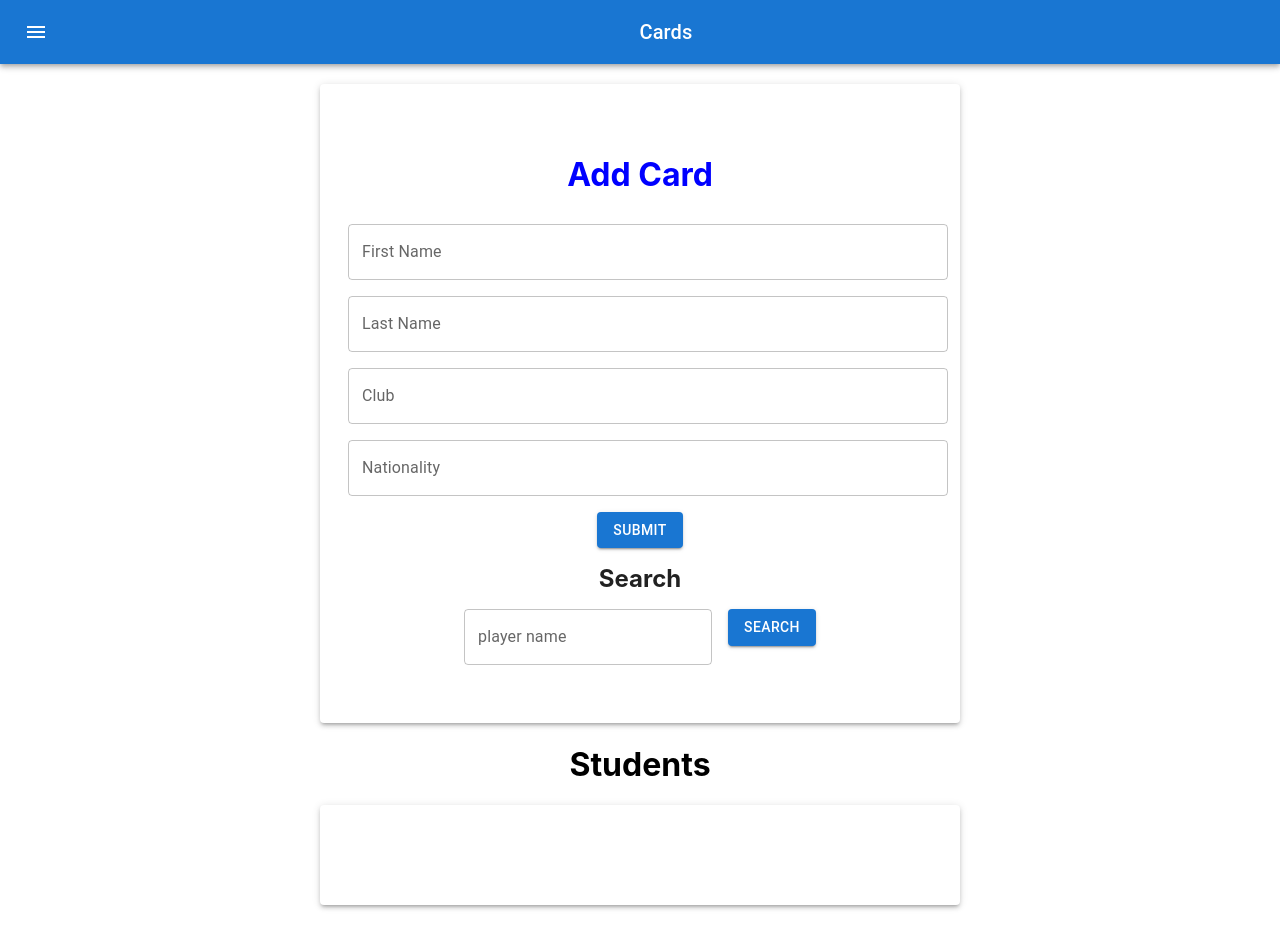
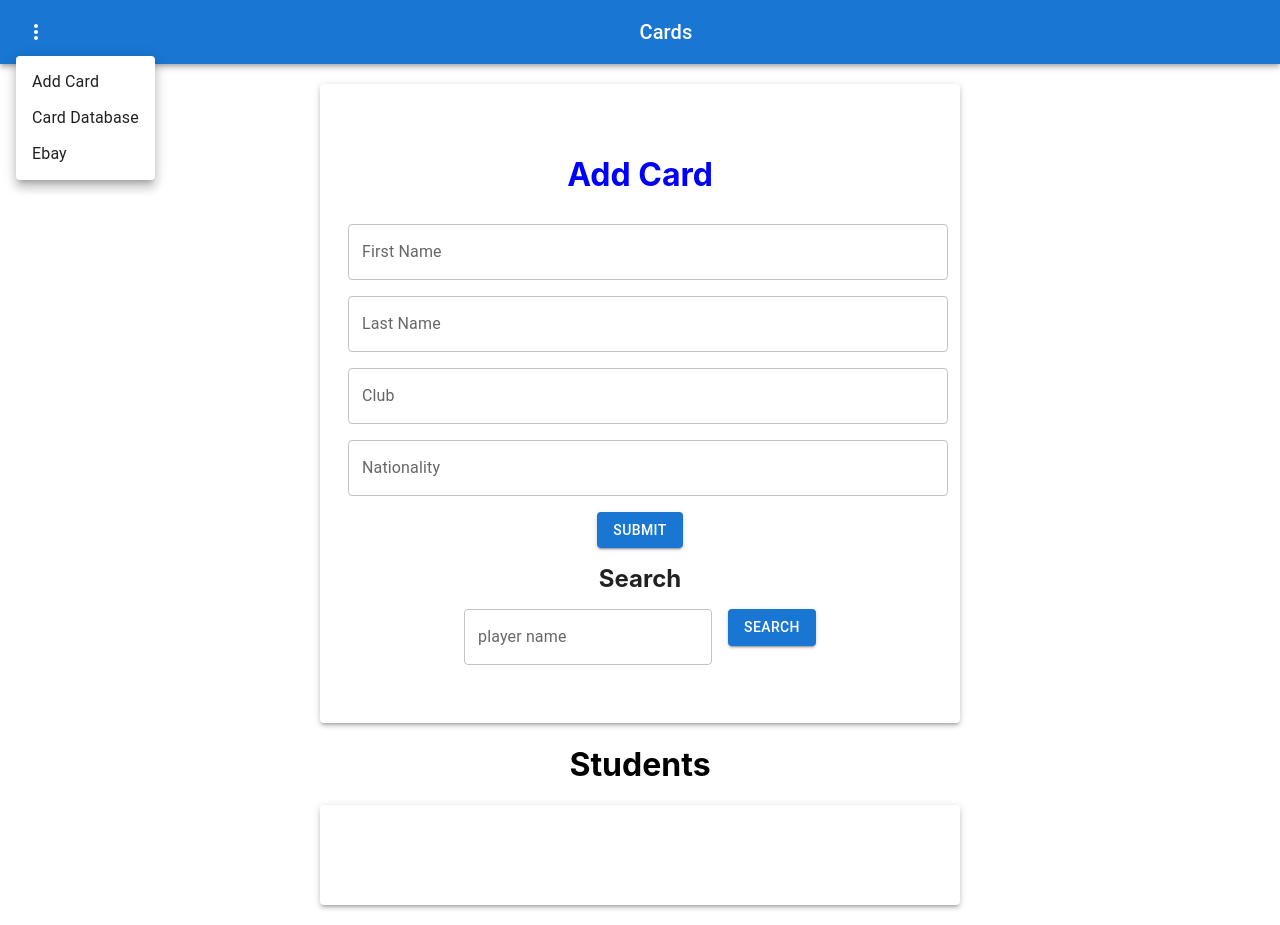
Before and after one commit to TheAnthonyCarrera/SoccerCardApp, a React (Create React App) app in the folder cardfrontend/: page / in a window 1280 px wide. Both pictures are taken after a click on the button "menu". Built offline with nearby package versions, Linux system fonts and the light colour scheme.

Commit message:
update appbar.js

```diff
--- a/cardfrontend/src/components/Appbar.js
+++ b/cardfrontend/src/components/Appbar.js
@@ -4,9 +4,27 @@ import Box from '@mui/material/Box';
 import Toolbar from '@mui/material/Toolbar';
 import Typography from '@mui/material/Typography';
 import IconButton from '@mui/material/IconButton';
-import MenuIcon from '@mui/icons-material/Menu';
+//import MenuIcon from '@mui/icons-material/Menu';
+import Menu from '@mui/material/Menu';
+import MenuItem from '@mui/material/MenuItem';
+import MoreVertIcon from '@mui/icons-material/MoreVert';
 
 export default function Appbar() {
+  const [anchorE1, setAnchorE1] = React.useState(null);
+
+  const handleMenuOpen = (event) => {
+
+    setAnchorE1(event.currentTarget);
+  }
+
+  const handleMenuClose = () => {
+    setAnchorE1(null);
+  };
+
+  const handleOption3Click = (url) => {
+    window.location.href = "https://www.ebay.ca/";
+    (handleMenuClose());
+  }
   return (
     <Box sx={{ flexGrow: 1 }}>
         <AppBar position="static">
@@ -17,8 +35,9 @@ export default function Appbar() {
                   color="inherit"
                   aria-label="menu"
                   sx={{ mr: 2 }}
+                  onClick={handleMenuOpen}
                 >
-            <MenuIcon />
+                  <MoreVertIcon />
                 </IconButton>
                   <Typography variant="h6" component="div" sx={{ flexGrow: 1 }}>
                     Cards
@@ -26,6 +45,18 @@ export default function Appbar() {
 
             </Toolbar>
         </AppBar>
+      <Menu
+        anchorEl={anchorE1}
+        open={Boolean(anchorE1)}
+        onClose={handleMenuClose} // Call handleMenuClose when Menu is closed
+      >
+        <MenuItem onClick={handleMenuClose}>Add Card</MenuItem>
+        <MenuItem onClick={handleMenuClose}>Card Database</MenuItem>
+        <MenuItem onClick={handleOption3Click}>Ebay</MenuItem>
+      </Menu>
+
+
+
     </Box>
   );
 }
```
Lines whose indentation alone changed are shown as unchanged.
